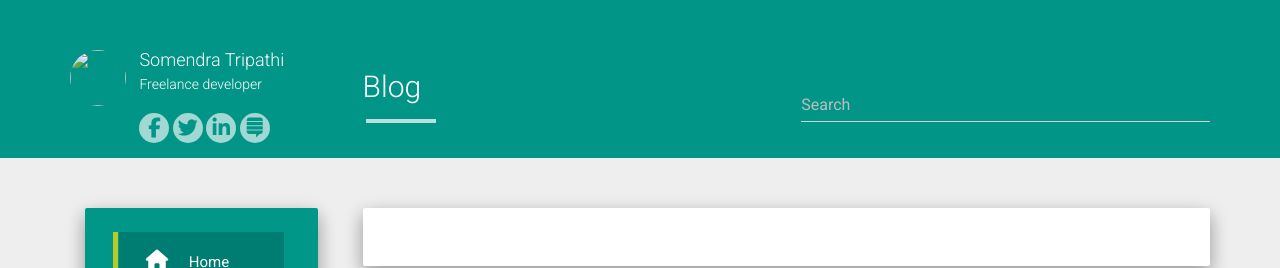
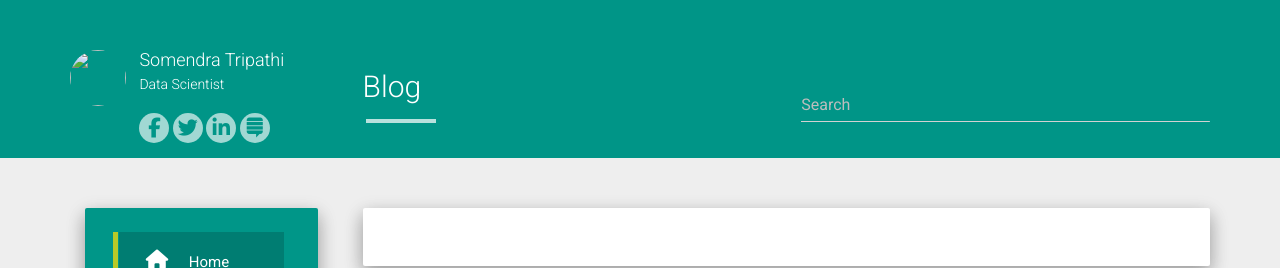
Before and after one commit to Somendratripathi/SomendraTripathi.github.io, a Jekyll site: the page built from index.html, in a window 1280 px wide. Shown: the top 268 px of the page. Built offline with Jekyll 4.4.1, drawn with Linux system fonts in a browser that asks for light colours; nearby versions of some CDN libraries; the list of posts is cut into pages by our own code.

Commit message:
Update _config.yml

```diff
--- a/_config.yml
+++ b/_config.yml
@@ -2,15 +2,15 @@ title: Somendra Tripathi
 description: My Personal Blog
 author: Somendra Tripathi
 logo: /hcz-jekyll-blog/static/img/avatar.png
-github: https://github.com/codeasashu
-about: Freelance developer
+github: https://github.com/Somendratripathi/
+about: Data Scientist
 
 baseurl: ""
 url: ""
 
 allowsearch: true
 
-disqus_shortname: aboutashu
+disqus_shortname: aboutsom
 google_analytics: UA-72862926-1
 
 share:
```
